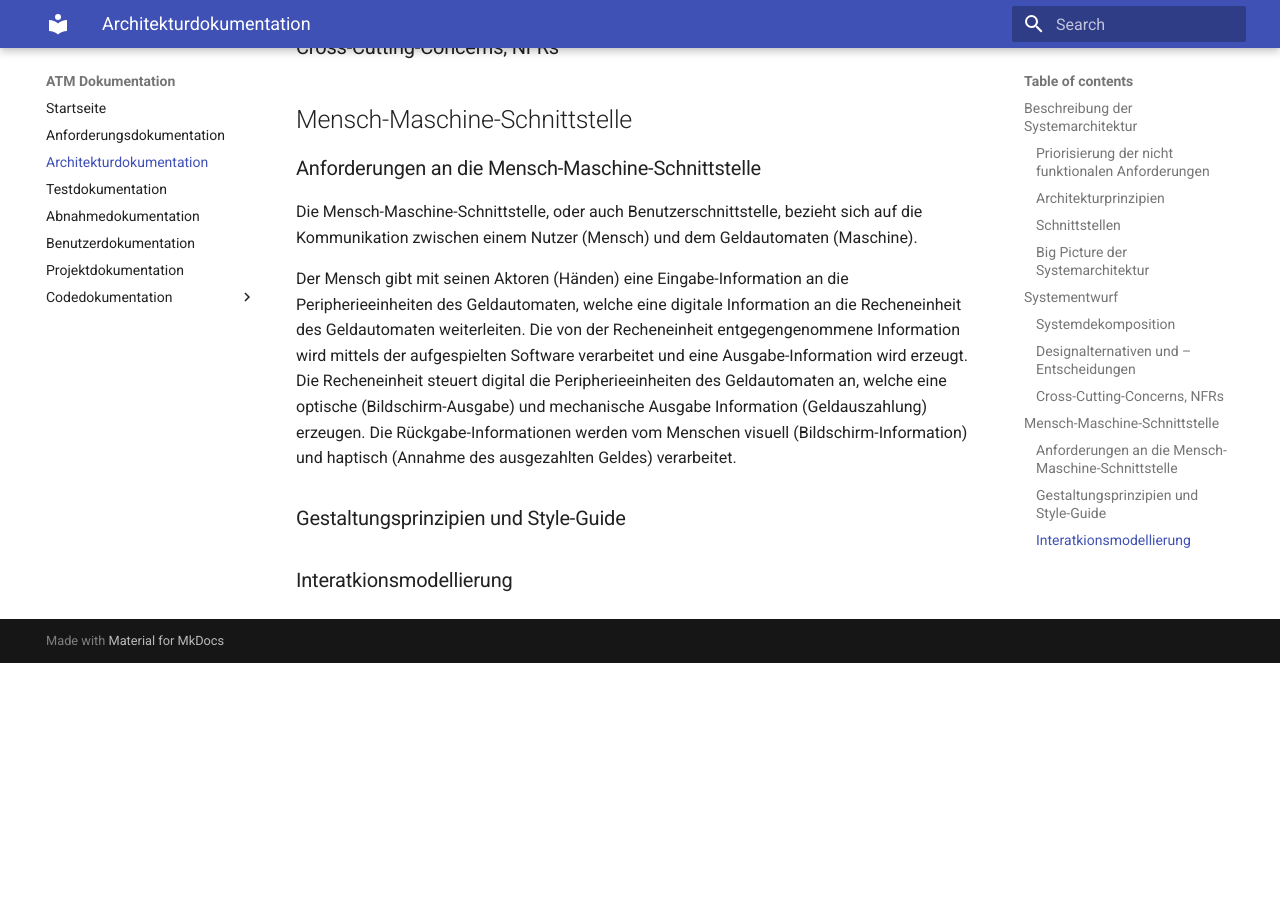
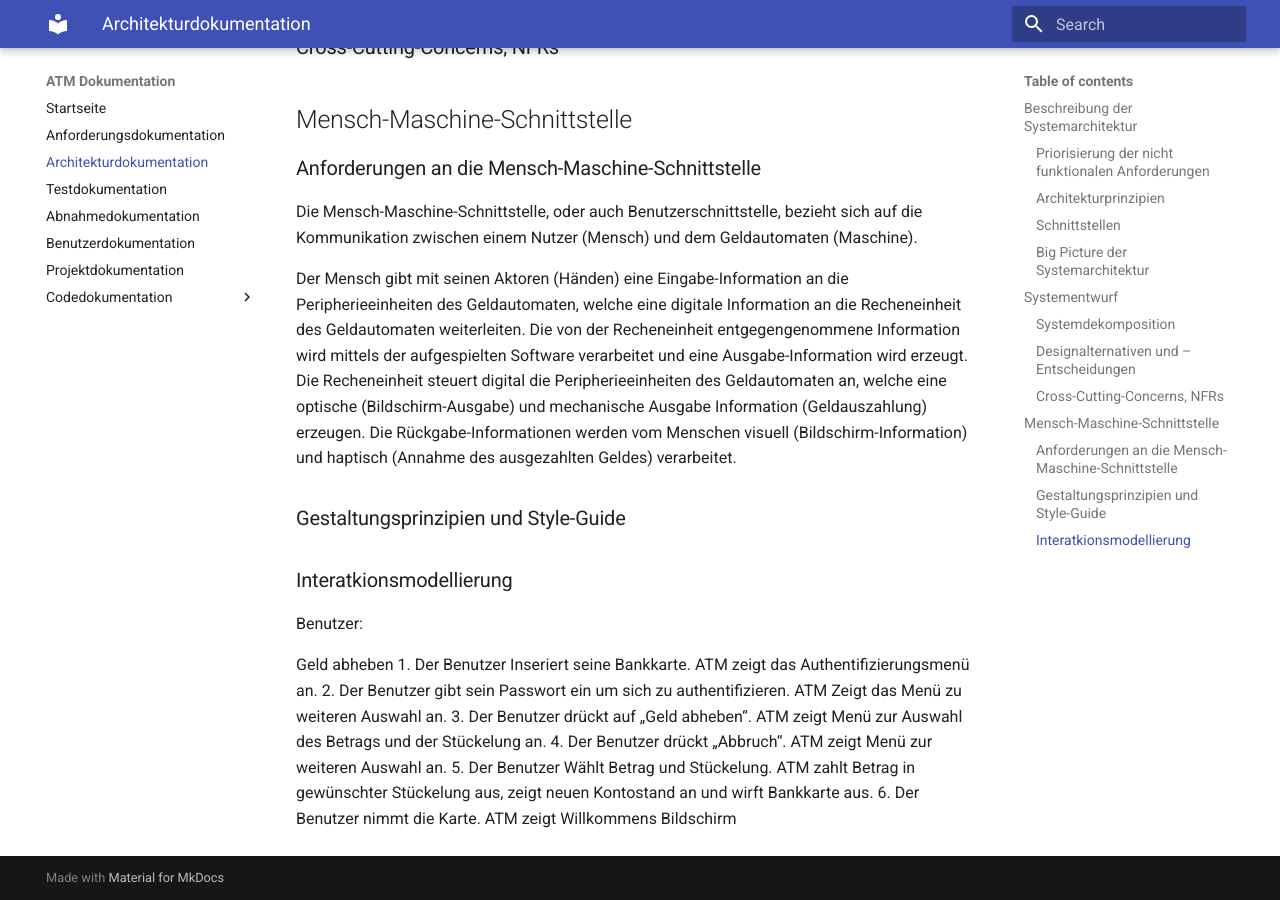
Before and after one commit to Halfpipe-SD/ATM, an MkDocs documentation site: the page built from docs/docs/architecture-docs.md, in a window 1280 px wide and 900 px high, scrolled down 1084 px. Built offline with MkDocs 1.6.1 and Material for MkDocs 9.7.7, drawn with Linux system fonts in a browser that asks for light colours; before the commit the page ends 1747 px from its top, so only the background shows below that.

Commit message:
#13 added Interaktionsmodellierung

```diff
--- a/docs/docs/architecture-docs.md
+++ b/docs/docs/architecture-docs.md
@@ -48,3 +48,13 @@ Der Mensch gibt mit seinen Aktoren (Händen) eine Eingabe-Information an die Per
 ### Gestaltungsprinzipien und Style-Guide
 
 ### Interatkionsmodellierung
+
+Benutzer:
+
+Geld abheben
+1.	Der Benutzer Inseriert seine Bankkarte. ATM zeigt das Authentifizierungsmenü an.
+2.	Der Benutzer gibt sein Passwort ein um sich zu authentifizieren. ATM Zeigt das Menü zu weiteren Auswahl an.
+3.	Der Benutzer drückt auf „Geld abheben“. ATM zeigt Menü zur Auswahl des Betrags und der Stückelung an.
+4.	Der Benutzer drückt „Abbruch“. ATM zeigt Menü zur weiteren Auswahl an.
+5.	Der Benutzer Wählt Betrag und Stückelung. ATM zahlt Betrag in gewünschter Stückelung aus, zeigt neuen Kontostand an und wirft Bankkarte aus.
+6.	Der Benutzer nimmt die Karte. ATM zeigt Willkommens Bildschirm
```
